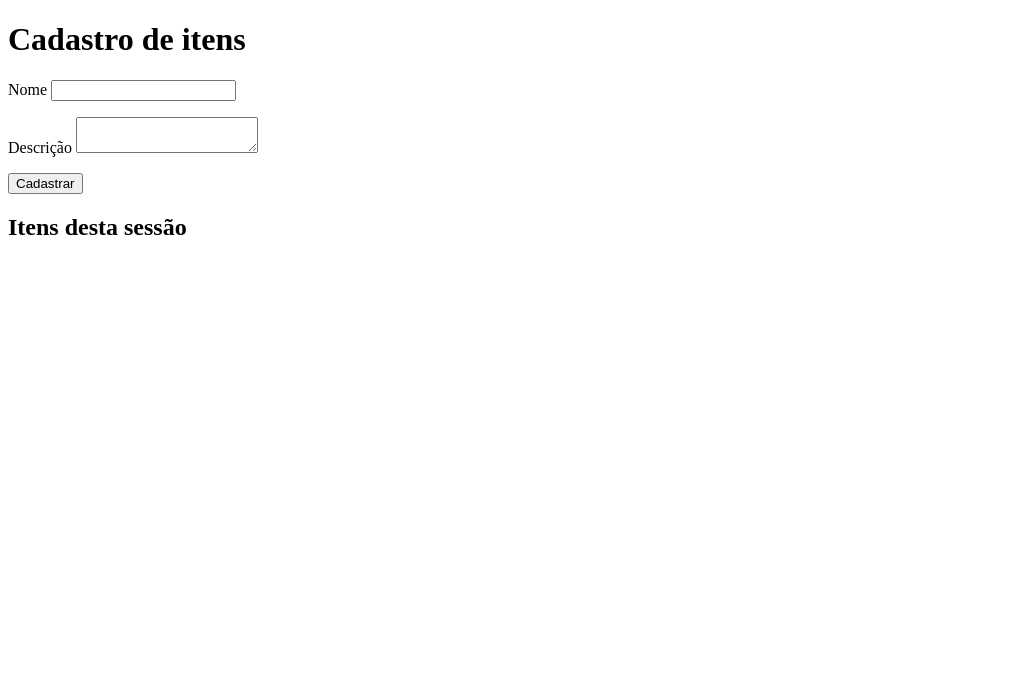
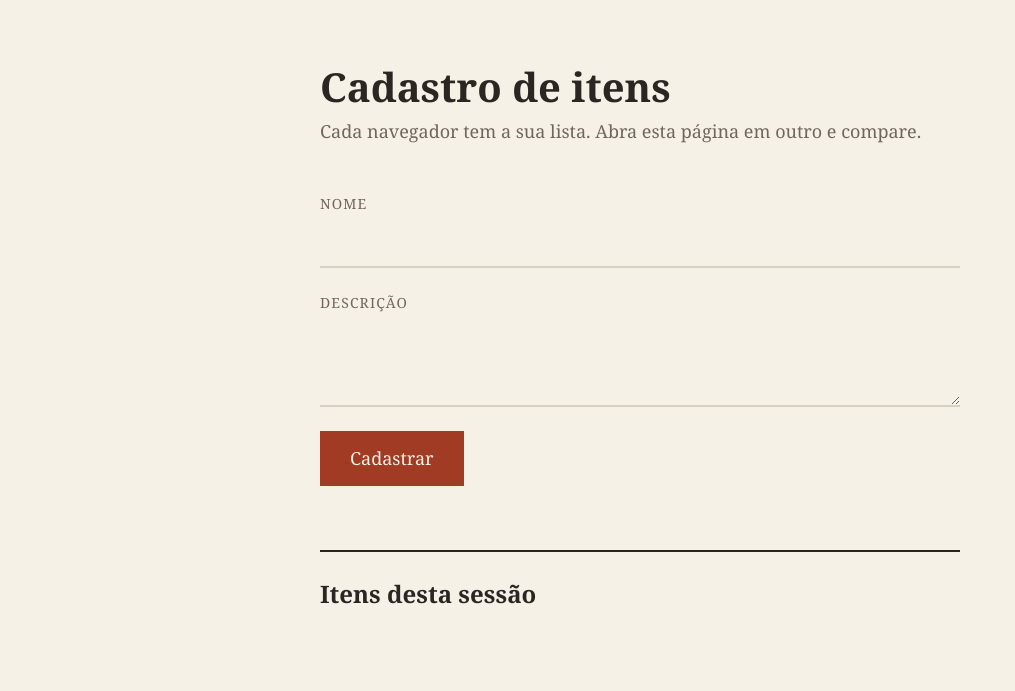
Before and after one commit to kauan-augusto-m/redes-socket-server, a Python web app: template templates/index.html in a window 1280 px wide. Shown: the top 691 px of the page, without its empty margins (0-1015 px from the left). Run offline with Jinja, Linux system fonts and the light colour scheme; the template is opened without the code that fills it, so the values that code supplies are empty.

Commit message:
capturas do wireshark e html bonitinho

```diff
--- a/templates/index.html
+++ b/templates/index.html
@@ -2,19 +2,119 @@
 <html lang="pt-BR">
 <head>
   <meta charset="utf-8">
+  <meta name="viewport" content="width=device-width, initial-scale=1">
   <title>Cadastro de itens</title>
+  <style>
+    :root {
+      --papel: #f6f1e7;
+      --tinta: #2b2622;
+      --tinta-suave: #6f665c;
+      --linha: #d9d0bf;
+      --destaque: #a23b24;
+    }
+
+    * { box-sizing: border-box; }
+
+    body {
+      margin: 0;
+      padding: 64px 24px;
+      background: var(--papel);
+      color: var(--tinta);
+      font-family: Georgia, "Times New Roman", serif;
+      font-size: 20px;
+      line-height: 1.5;
+    }
+
+    main {
+      max-width: 640px;
+      margin: 0 auto;
+    }
+
+    h1 {
+      margin: 0 0 8px;
+      font-size: 40px;
+      line-height: 1.15;
+      font-weight: 700;
+    }
+
+    .nota {
+      margin: 0 0 48px;
+      color: var(--tinta-suave);
+      font-size: 18px;
+    }
+
+    label {
+      display: block;
+      margin-bottom: 6px;
+      font-size: 14px;
+      letter-spacing: 0.08em;
+      text-transform: uppercase;
+      color: var(--tinta-suave);
+    }
+
+    input, textarea {
+      display: block;
+      width: 100%;
+      margin-bottom: 24px;
+      padding: 8px 0;
+      border: 0;
+      border-bottom: 2px solid var(--linha);
+      background: transparent;
+      color: var(--tinta);
+      font: inherit;
+      border-radius: 0;
+    }
+
+    textarea { min-height: 88px; resize: vertical; }
+
+    input:focus, textarea:focus {
+      outline: none;
+      border-bottom-color: var(--destaque);
+    }
+
+    button {
+      padding: 12px 28px;
+      border: 2px solid var(--destaque);
+      background: var(--destaque);
+      color: var(--papel);
+      font: inherit;
+      font-size: 18px;
+      cursor: pointer;
+    }
+
+    button:hover { background: var(--tinta); border-color: var(--tinta); }
+    button:focus-visible { outline: 3px solid var(--tinta); outline-offset: 3px; }
+
+    h2 {
+      margin: 64px 0 16px;
+      padding-top: 24px;
+      border-top: 2px solid var(--tinta);
+      font-size: 24px;
+    }
+
+    ul { margin: 0; padding: 0; list-style: none; }
+
+    li {
+      padding: 14px 0;
+      border-bottom: 1px solid var(--linha);
+      overflow-wrap: anywhere;
+    }
+
+    li strong { color: var(--destaque); }
+  </style>
 </head>
 <body>
+  <main>
     <h1>Cadastro de itens</h1>
+    <p class="nota">Cada navegador tem a sua lista. Abra esta página em outro e compare.</p>
+
     <form action="/cadastrar" method="post" enctype="application/x-www-form-urlencoded">
-    <p>
       <label for="nome">Nome</label>
       <input type="text" id="nome" name="nome">
-    </p>
-    <p>
+
       <label for="descricao">Descrição</label>
       <textarea id="descricao" name="descricao"></textarea>
-    </p>
+
       <button type="submit">Cadastrar</button>
     </form>
 
@@ -22,5 +122,6 @@
     <ul>
       {{ITENS}}
     </ul>
+  </main>
 </body>
 </html>
```
Also changed, not shown: 2 other files. Lines whose indentation alone changed are shown as unchanged.
